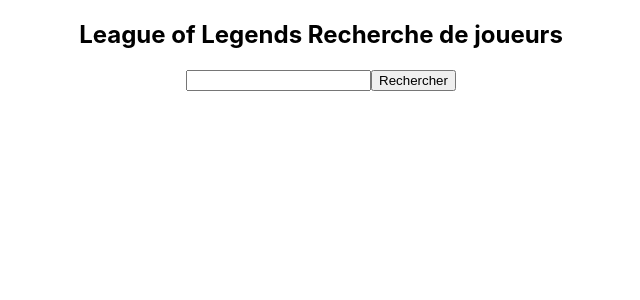
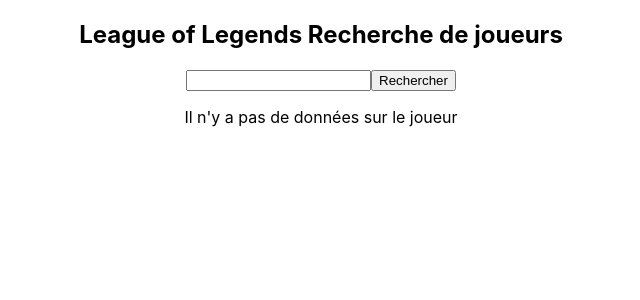
Before and after one commit to aVALKY/LeagueOfAPI, a React (Create React App) app: page / in a window 1280 px wide. Shown: the top 300 px of the page, without its empty margins (319-959 px from the left). Built offline with nearby package versions, Linux system fonts and the light colour scheme.

Commit message:
La recherche de joueur est maintenent possible

```diff
--- a/src/App.js
+++ b/src/App.js
@@ -6,13 +6,20 @@
 
 function App() {
 const [SearchText, setSearchText] = useState("");
+const [playerData, setPlayerData] = useState({});
 const API_KEY ="RGAPI-348637b2-be89-4132-89a1-b6bbf0c27132"
 
 function searchForPlayer (event){
   var APIcall = "https://euw1.api.riotgames.com/lol/summoner/v4/summoners/by-name/"+ SearchText + "?api_key=" + API_KEY;
+
   axios.get(APIcall).then(function (response) {
-
-  }).catch()
+    // ça fonctionne
+    setPlayerData(response.data);
+  }).catch(function (error){
+    // il y a une erreur
+    console.log(error);
+    setPlayerData({});
+  });
 }
 
   return (
@@ -20,9 +27,13 @@
       <div className="container">
         <h2>League of Legends Recherche de joueurs</h2>
         <input type="text" onChange={e => setSearchText(e.target.value)}></input>
-        <button onClick={e => searchForPlayer(e)}>Rechercher</button>
+        <button onClick={(e) => {searchForPlayer(e)}}>Rechercher</button>
       </div>
-
+      {JSON.stringify(playerData) != '{}' ?
+        <> <p>Il y a des données sur le joueur</p> </>
+        :
+        <> <p>Il n'y a pas de données sur le joueur</p> </>
+      }
     </div>
   );
 }
```
